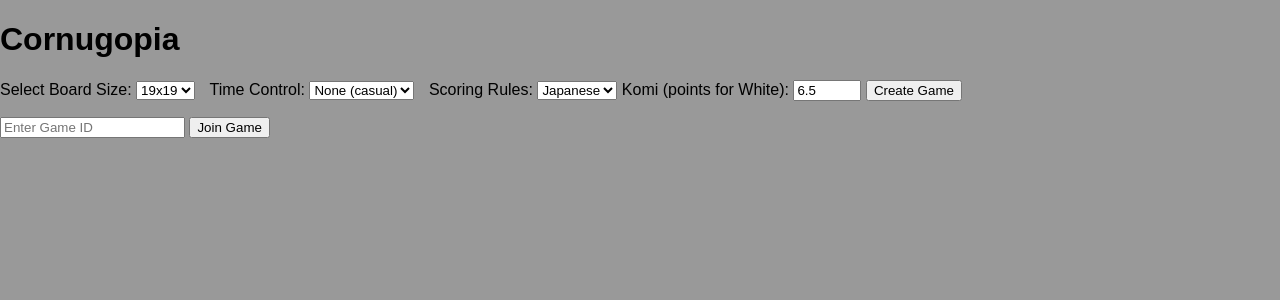
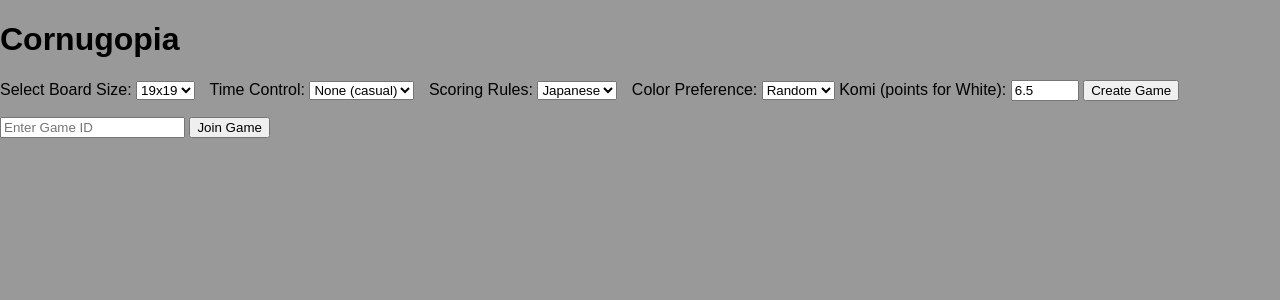
Before and after one commit to zacguymarino/cornugopia, a FastAPI app: page / in a window 1280 px wide. Shown: the top 300 px of the page. Run offline with FastAPI, Linux system fonts and the light colour scheme.

Commit message:
Add color preference option to game creation

```diff
--- a/app/main.py
+++ b/app/main.py
@@ -50,6 +50,7 @@ async def create_game(request: Request):
         time_control = data.get("time_control", "none")
         komi = float(data.get("komi", 7.5))
         rule_set = data.get("rule_set", "japanese")
+        color_preference = data.get("color_preference", "random")
 
         if board_size not in [9, 13, 19]:
             raise HTTPException(status_code=400, detail="Invalid board size")
@@ -64,12 +65,20 @@ async def create_game(request: Request):
         if komi < 0.5 or komi > 50:
             raise HTTPException(status_code=400, detail="Invalid komi value")
 
+        if color_preference not in ["random", "black", "white"]:
+            raise HTTPException(status_code=400, detail="Invalid color preference")
+
         # Assign or reuse player_id
         player_id = incoming_player_id or str(uuid.uuid4())[:8]
 
         # Create a new game with time control
         game_id = str(uuid.uuid4())[:8]
         game = GameState(board_size, time_control=time_control, komi=komi, rule_set=rule_set)
+
+        # Set internal fields for game
+        game.set_created_by(player_id)
+        game.set_color_preference(color_preference)
+        game.set_colors_randomized(color_preference == "random")
 
         # Store game in Redis
         redis_client.setex(f"game:{game_id}", 120, json.dumps(game.to_dict()))
@@ -116,11 +125,18 @@ async def join_game(game_id: str, request: Request):
                 raise HTTPException(status_code=400, detail="Game is full")
 
             # Generate a unique player ID
-            player_id = str(uuid.uuid4())[:8]
+            player_id = incoming_player_id or str(uuid.uuid4())[:8]
             if len(game.players) == 0:
-                # First player, randomly assign color
-                player_color = random.choice([Stone.BLACK, Stone.WHITE])
-                game.players[player_id] = player_color.value
+                if game.color_preference == "random":
+                    # First player, randomly assign color
+                    player_color = random.choice([Stone.BLACK, Stone.WHITE])
+                    game.players[player_id] = player_color.value
+                else:
+                    preferredColorValue = Stone.BLACK.value if game.color_preference == "black" else Stone.WHITE.value
+                    if player_id == game.created_by:
+                        game.players[player_id] = preferredColorValue
+                    else:
+                        game.players[player_id] = Stone.WHITE.value if preferredColorValue == Stone.BLACK.value else Stone.BLACK.value
             else:
                 # Second player gets the remaining color
                 existing_color = list(game.players.values())[0]
--- a/app/static/main.js
+++ b/app/static/main.js
@@ -14,6 +14,7 @@ document.addEventListener("DOMContentLoaded", function () {
         const existingPlayerId = localStorage.getItem("zg_player_id");
         const komiValue = parseFloat(document.getElementById("komiInput").value);
         const ruleSet = document.getElementById("ruleSet").value;
+        const colorPreference = document.getElementById("colorPreference").value;
 
         try {
             const response = await fetch("/create_game", {
@@ -24,7 +25,8 @@ document.addEventListener("DOMContentLoaded", function () {
                     time_control: selectedTimeControl,
                     komi: isNaN(komiValue) ? 7.5 : komiValue,
                     ...(existingPlayerId && { player_id: existingPlayerId }),
-                    rule_set: ruleSet
+                    rule_set: ruleSet,
+                    color_preference: colorPreference
                 })
             });
 
--- a/app/templates/index.html
+++ b/app/templates/index.html
@@ -39,6 +39,13 @@
           <option value="chinese">Chinese</option>
         </select>
 
+        <label for="colorPreference" style="margin-left: 10px;">Color Preference:</label>
+        <select id="colorPreference">
+          <option value="random" selected>Random</option>
+          <option value="black">Black</option>
+          <option value="white">White</option>
+        </select>
+
         <label for="komiInput">Komi (points for White):</label>
         <input
           type="number"
```
Also changed, not shown: app/game_state.py (+15 -1 lines).
